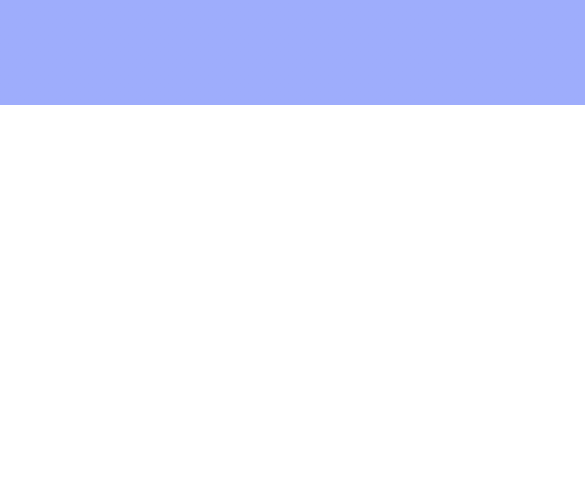
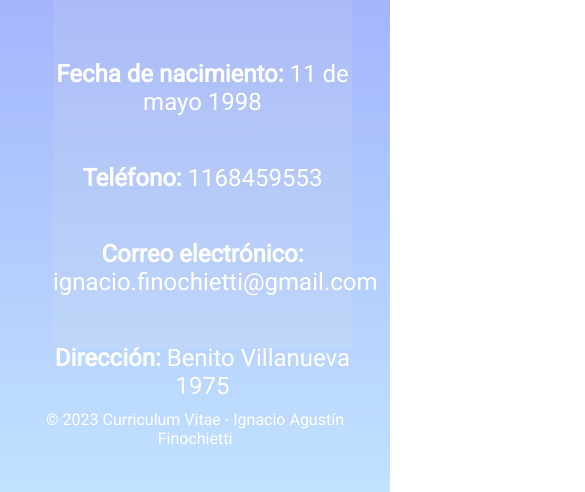
Before and after one commit to ignacioFinochietti/IgnacioFinochiettiCV, a plain HTML site: page index.html in a window 390 px wide. Shown: the part 739-1231 px from the top of the page, 585 px wide, since content can reach past the window. Before the commit the page ends 844 px from the top, so only its background shows below. Drawn offline with Linux system fonts and the light colour scheme.

Commit message:
Add files via upload

```diff
--- a/estilosindex.css
+++ b/estilosindex.css
@@ -6,6 +6,7 @@ body {
     box-sizing: border-box;
     flex-direction: column;
     gap: 22%;
+    align-items: center;
 }
 
 .header{
@@ -93,12 +94,8 @@ header li{
     display: block;
 }
 
-  /* Estilos para el menú de navegación en pantallas pequeñas (activado por el menú de hamburguesa) */
-.nav-links.active {
-    display: block;
-}
-
 .texto{
+    flex-direction: column;
     margin-top: 2%;
     width: 80%;
     height: 430px;
@@ -110,10 +107,7 @@ header li{
     font-style: normal;
     font-weight: 600;
     line-height: normal;
-
     display: flex;
-    flex-direction: column; /* Apila los elementos verticalmente en dispositivos pequeños */
-    align-items: center; /* Centra los elementos horizontalmente */
 
 }
 
@@ -184,18 +178,26 @@ footer {
   margin-top: auto; /* Centra verticalmente el footer */
 }
 
-@media (max-width: 800px) {
+@media (max-width: 900px) {
     .menu-icon {
       display: block; /* Mostrar el menú de hamburguesa en pantallas pequeñas */
     }
+
     .nav-links {
       display: none; /* Ocultar la navegación en pantallas pequeñas */
     }
+
     .texto {
-        position: static;
+        flex-direction: column;
         text-align: center ;
+
     }
-    .img{
-        max-width: 50%;
+    .line-break {
+        display: block; /* Muestra en dispositivos con un ancho de pantalla de 600 píxeles o menos */
+        }
+
+    .fototexto{
+        flex-direction: column;
+        width: 100%;
     }
 }
--- a/index.html
+++ b/index.html
@@ -20,6 +20,7 @@
             <div class="bar"></div>
         </div>
         <nav class="nav-links">
+            <script src="javascript.js"></script>
             <ul>
             <li><a class="boton" href="index.html">Datos Personales</a></li>
             <li><a class="boton" href="indexEducacion.html">Estudios</a></li>
@@ -27,13 +28,15 @@
             <li><a class="boton" href="indexExperiencia.html">Experiencia</a></li>
             </ul>
         </nav>
-        <script src="javascript.js"></script>
+
     </header>
 
-<div class="fototexto">
+    <div class="fototexto">
     <div class="imagen">
-        <img src="Foto para el cv.jpg" alt="Mi foto">
+        <img src="Foto para el cv.jpg" alt="Mi foto" class="img">
     </div>
+
+    <span class="line-break"><br></span>
 
     <div class="texto">
         <h1><strong>Datos personales</strong></h1>
@@ -46,6 +49,7 @@
 </div>
 
     <footer class="pie_de_pagina">
+        <span class="line-break"><br></span>
         <p> © 2023 Curriculum Vitae - Ignacio Agustín Finochietti</p>
     </footer>
 </body>
```
Also changed, not shown: indexCompetencia.html (+1 -0 lines), indexExperiencia.html (+1 -0 lines).
